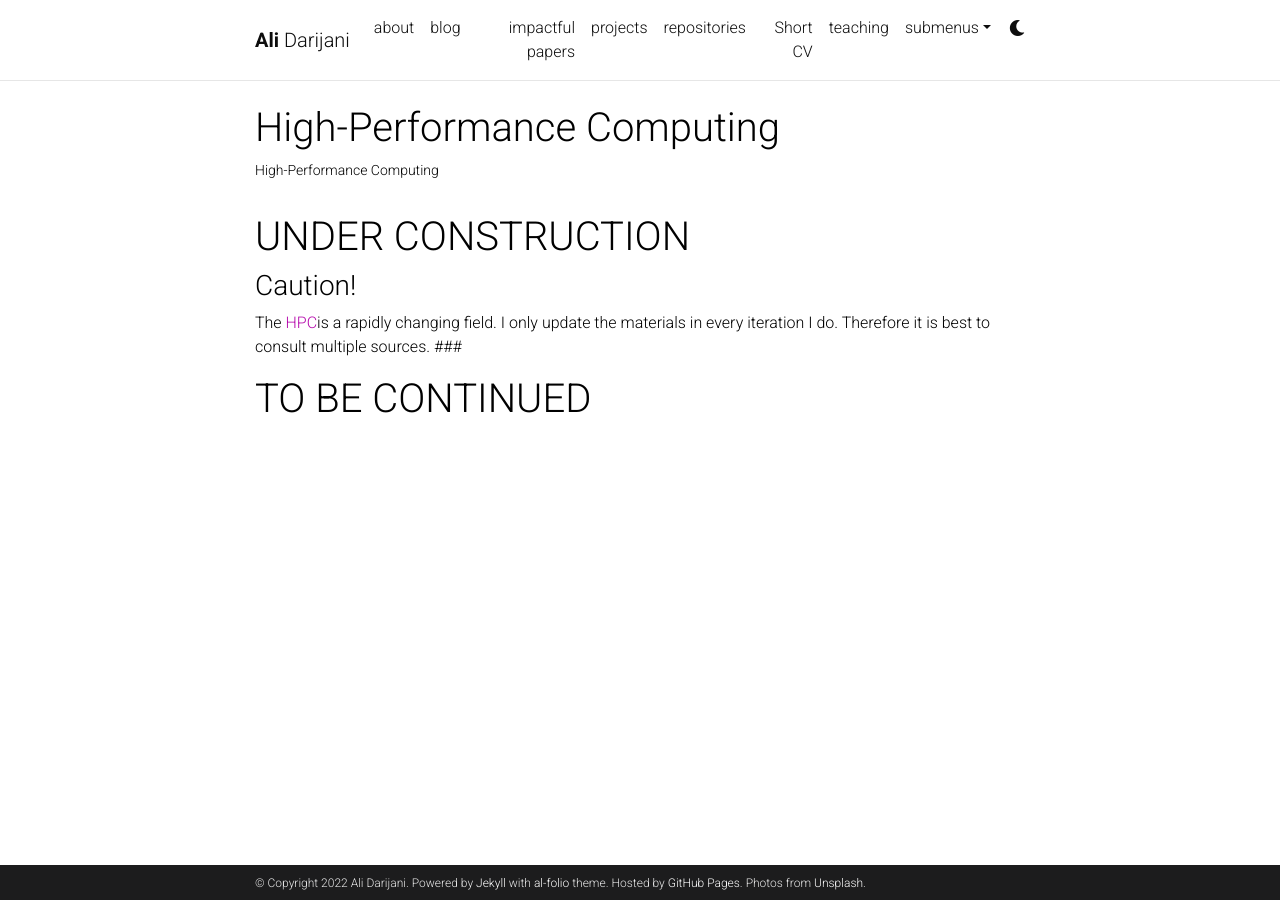
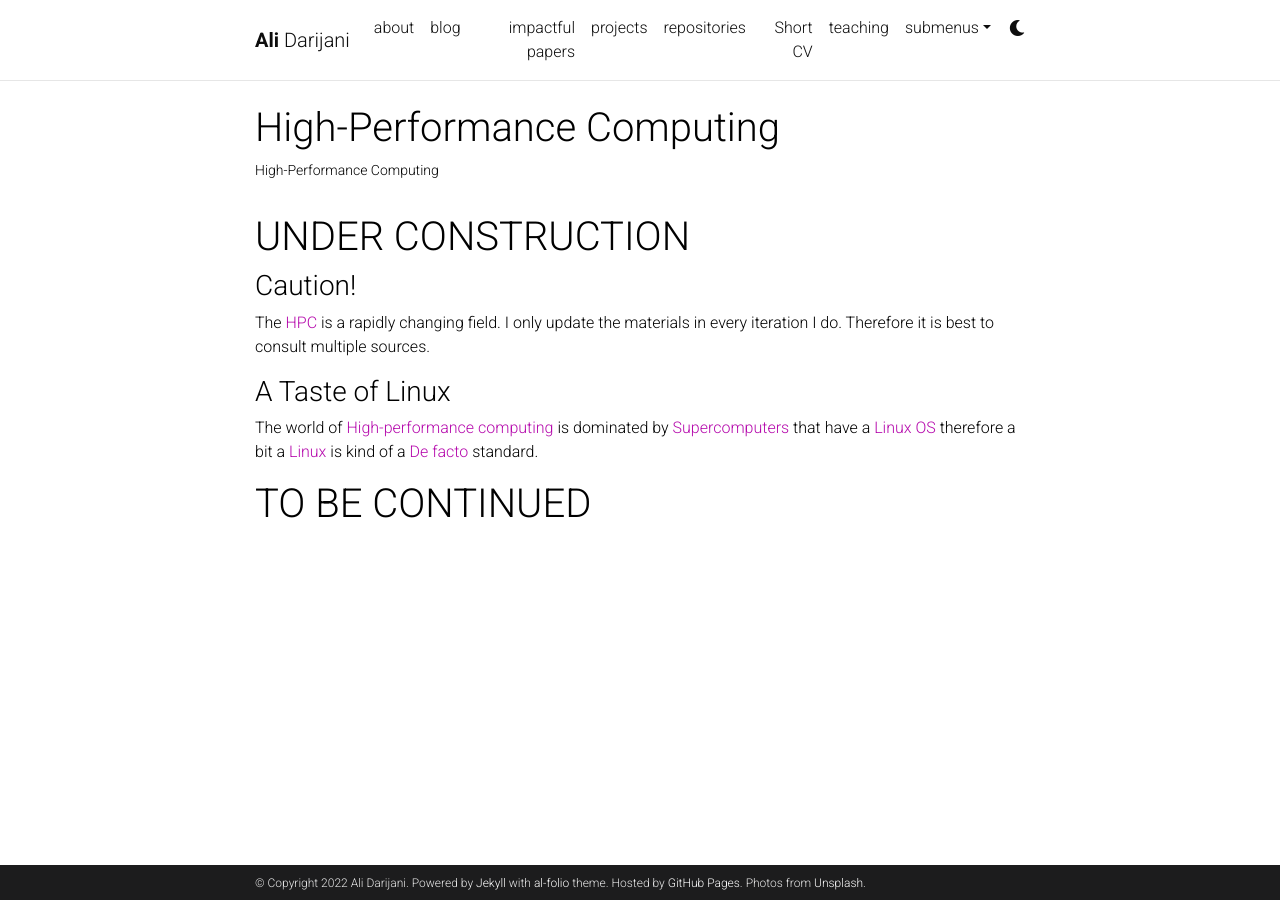
Before and after one commit to adarijani/adarijani.github.io_archived, a Jekyll site: the page built from _projects/5_project.md, in a window 1280 px wide. Built offline with Jekyll 4.4.1, drawn with Linux system fonts in a browser that asks for light colours; comment, search, counter and statistics services are not loaded; a style sheet for code colours, icons or effects is not loaded.

Commit message:
Update 5_project.md

```diff
--- a/_projects/5_project.md
+++ b/_projects/5_project.md
@@ -9,6 +9,8 @@ category: teaching
 
 # UNDER CONSTRUCTION
 ### Caution!
-The [HPC](https://en.wikipedia.org/wiki/High-performance_computing)is a rapidly changing field. I only update the materials in every iteration I do. Therefore it is best to consult multiple sources.
-###
+The [HPC](https://en.wikipedia.org/wiki/High-performance_computing) is a rapidly changing field. I only update the materials in every iteration I do. Therefore it is best to consult multiple sources.
+### A Taste of Linux
+The world of [High-performance computing](https://en.wikipedia.org/wiki/High-performance_computing) is dominated by [Supercomputers](https://en.wikipedia.org/wiki/Supercomputer) that
+have a [Linux](https://en.wikipedia.org/wiki/Linux) [OS](https://en.wikipedia.org/wiki/Operating_system) therefore a bit a [Linux](https://en.wikipedia.org/wiki/Linux) is kind of a [De facto](https://en.wikipedia.org/wiki/De_facto) standard.
 # TO BE CONTINUED
```
